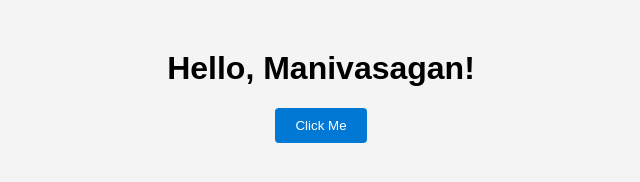
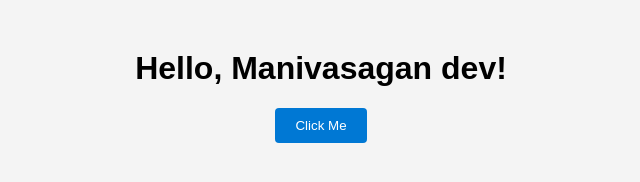
Before and after one commit to mani-bca/action-4test, a website: page front-end/index.html in a window 1280 px wide. Shown: the whole page, without its empty margins (319-959 px from the left). Drawn offline with Linux system fonts and the light colour scheme.

Commit message:
Update index.html

```diff
--- a/front-end/index.html
+++ b/front-end/index.html
@@ -7,7 +7,7 @@
   <link rel="stylesheet" href="./style.css" />
 </head>
 <body>
-  <h1>Hello, Manivasagan!</h1>
+  <h1>Hello, Manivasagan dev!</h1>
   <button onclick="showMessage()">Click Me</button>
   <script src="./script.js"></script>
 </body>
```
